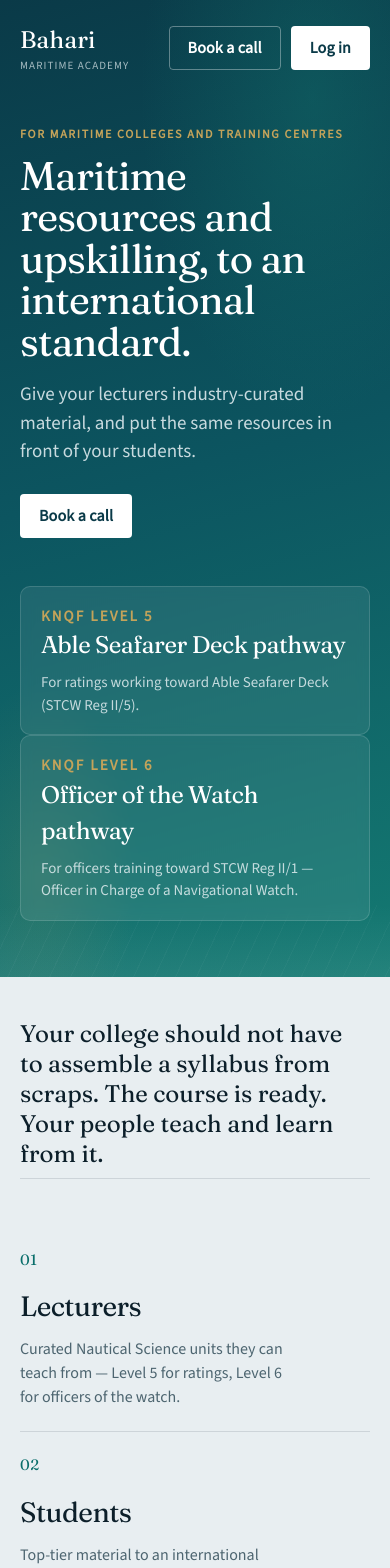
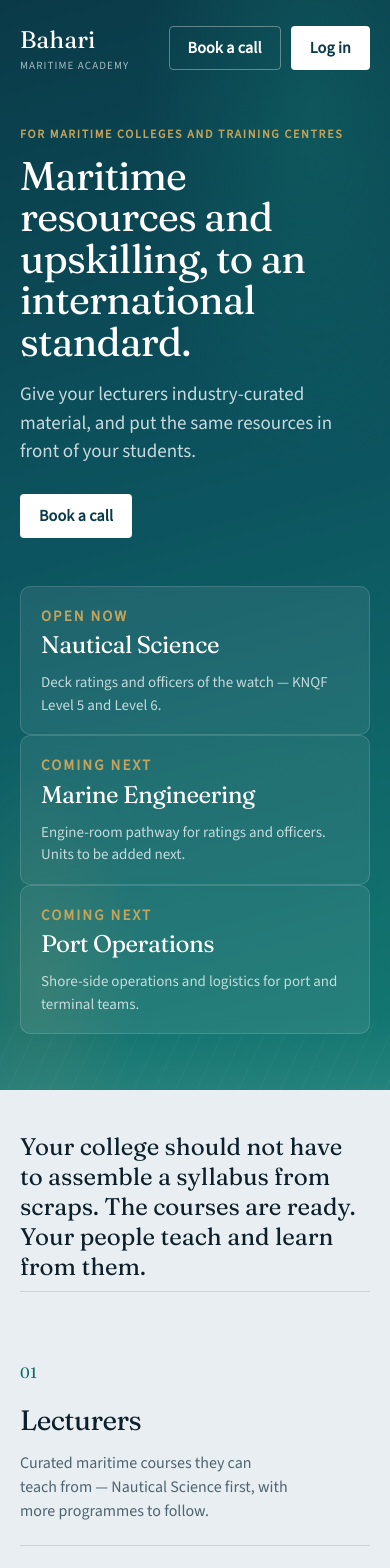
Before and after one commit to Mtsumi/baharia, a React (Vite) app: page / in a window 390 px wide. Shown: the top 1568 px of the page. Built offline with nearby package versions, Linux system fonts and the light colour scheme.

Commit message:
Make Nautical Science one course in a multi-course catalogue.
Add Marine Engineering and Port Operations as coming programmes, with a courses home and nested routes into Nautical Science units.

```diff
--- a/src/App.tsx
+++ b/src/App.tsx
@@ -1,5 +1,5 @@
 import { Link, NavLink, Navigate, Route, Routes, useLocation, useNavigate } from "react-router-dom";
-import { Assumptions, Landing, Login, Materials, People, ResourcePage, SectionNav } from "./screens";
+import { Assumptions, CoursePage, Landing, Login, Materials, People, ResourcePage, SectionNav } from "./screens";
 import { useStore } from "./store";
 
 let leaving = false;
@@ -79,7 +79,8 @@ export function App() {
         <Route path="/login" element={<Login />} />
         <Route path="/assumptions" element={<Assumptions />} />
         <Route path="/materials" element={<RequireAuth><Materials /></RequireAuth>} />
-        <Route path="/materials/:resourceId" element={<RequireAuth><ResourcePage /></RequireAuth>} />
+        <Route path="/materials/:courseId" element={<RequireAuth><CoursePage /></RequireAuth>} />
+        <Route path="/materials/:courseId/:unitId" element={<RequireAuth><ResourcePage /></RequireAuth>} />
         <Route path="/people" element={<RequireAuth><RequireAdmin><People /></RequireAdmin></RequireAuth>} />
         <Route path="*" element={<p>That page is not in this version.</p>} />
       </Routes>
--- a/src/sample.ts
+++ b/src/sample.ts
@@ -10,10 +10,19 @@ export type Person = {
   email: string;
 };
 
+export type CourseId = "nautical-science" | "marine-engineering" | "port-operations";
 export type LevelId = "level5" | "level6";
+
+export type Course = {
+  id: CourseId;
+  title: string;
+  summary: string;
+  status: "open" | "coming";
+};
 
 export type Level = {
   id: LevelId;
+  courseId: CourseId;
   title: string;
   knqf: string;
   code: string;
@@ -29,6 +38,7 @@ export type LessonPart = {
 
 export type Unit = {
   id: string;
+  courseId: CourseId;
   levelId: LevelId;
   title: string;
   hours: number;
@@ -40,14 +50,31 @@ export type Unit = {
   teachingNotes?: string[];
 };
 
-export const course = {
-  title: "Nautical Science",
-  summary: "Competency-based programmes for deck ratings and officers of the watch.",
-};
+export const courses: Course[] = [
+  {
+    id: "nautical-science",
+    title: "Nautical Science",
+    summary: "Deck ratings and officers of the watch — KNQF Level 5 and Level 6.",
+    status: "open",
+  },
+  {
+    id: "marine-engineering",
+    title: "Marine Engineering",
+    summary: "Engine-room pathway for ratings and officers. Units to be added next.",
+    status: "coming",
+  },
+  {
+    id: "port-operations",
+    title: "Port Operations",
+    summary: "Shore-side operations and logistics for port and terminal teams.",
+    status: "coming",
+  },
+];
 
 export const levels: Level[] = [
   {
     id: "level5",
+    courseId: "nautical-science",
     title: "Level 5",
     knqf: "KNQF Level 5",
     code: "1041 454 A",
@@ -57,6 +84,7 @@ export const levels: Level[] = [
   },
   {
     id: "level6",
+    courseId: "nautical-science",
     title: "Level 6",
     knqf: "KNQF Level 6",
     code: "1041 554 A",
@@ -69,6 +97,7 @@ export const levels: Level[] = [
 export const units: Unit[] = [
   {
     id: "l5-seamanship",
+    courseId: "nautical-science",
     levelId: "level5",
     title: "Seamanship Practices",
     hours: 80,
@@ -82,6 +111,7 @@ export const units: Unit[] = [
   },
   {
     id: "l5-watchkeeping",
+    courseId: "nautical-science",
     levelId: "level5",
     title: "Watchkeeping Practices",
     hours: 80,
@@ -95,6 +125,7 @@ export const units: Unit[] = [
   },
   {
     id: "l5-deck-machinery",
+    courseId: "nautical-science",
     levelId: "level5",
     title: "Deck Machinery & Cargo Gear",
     hours: 70,
@@ -108,6 +139,7 @@ export const units: Unit[] = [
   },
   {
     id: "l5-mooring",
+    courseId: "nautical-science",
     levelId: "level5",
     title: "Berthing, Anchoring & Mooring",
     hours: 70,
@@ -121,6 +153,7 @@ export const units: Unit[] = [
   },
   {
     id: "l5-cargo",
+    courseId: "nautical-science",
     levelId: "level5",
     title: "Cargo Handling & Stowage",
     hours: 80,
@@ -134,6 +167,7 @@ export const units: Unit[] = [
   },
   {
     id: "l5-ship-handling",
+    courseId: "nautical-science",
     levelId: "level5",
     title: "Ship Handling & Manoeuvring",
     hours: 70,
@@ -147,6 +181,7 @@ export const units: Unit[] = [
   },
   {
     id: "l5-emergencies",
+    courseId: "nautical-science",
     levelId: "level5",
     title: "Emergencies at Sea and in Port",
     hours: 60,
@@ -160,6 +195,7 @@ export const units: Unit[] = [
   },
   {
     id: "l5-chartwork",
+    courseId: "nautical-science",
     levelId: "level5",
     title: "Basic Chartwork Practices",
     hours: 80,
@@ -173,6 +209,7 @@ export const units: Unit[] = [
   },
   {
     id: "l5-stability",
+    courseId: "nautical-science",
     levelId: "level5",
     title: "Ship Stability Principles",
     hours: 80,
@@ -186,6 +223,7 @@ export const units: Unit[] = [
   },
   {
     id: "l5-stcw-safety",
+    courseId: "nautical-science",
     levelId: "level5",
     title: "Basic Sea Safety (STCW)",
     hours: 50,
@@ -200,6 +238,7 @@ export const units: Unit[] = [
 
   {
     id: "l6-seamanship",
+    courseId: "nautical-science",
     levelId: "level6",
     title: "Seamanship Practices",
     hours: 100,
@@ -213,6 +252,7 @@ export const units: Unit[] = [
   },
   {
     id: "l6-navigation",
+    courseId: "nautical-science",
     levelId: "level6",
     title: "Navigation Principles",
     hours: 120,
@@ -253,6 +293,7 @@ export const units: Unit[] = [
   },
   {
     id: "l6-chartwork",
+    courseId: "nautical-science",
     levelId: "level6",
     title: "Chartwork Practices",
     hours: 90,
@@ -266,6 +307,7 @@ export const units: Unit[] = [
   },
   {
     id: "l6-celestial",
+    courseId: "nautical-science",
     levelId: "level6",
     title: "Celestial Navigation",
     hours: 100,
@@ -279,6 +321,7 @@ export const units: Unit[] = [
   },
   {
     id: "l6-bridge",
+    courseId: "nautical-science",
     levelId: "level6",
     title: "Bridge Equipment & Systems",
     hours: 80,
@@ -292,6 +335,7 @@ export const units: Unit[] = [
   },
   {
     id: "l6-electronic-nav",
+    courseId: "nautical-science",
     levelId: "level6",
     title: "Electronic Navigation Equipment",
     hours: 80,
@@ -305,6 +349,7 @@ export const units: Unit[] = [
   },
   {
     id: "l6-cargo",
+    courseId: "nautical-science",
     levelId: "level6",
     title: "Cargo Handling & Stowage",
     hours: 90,
@@ -318,6 +363,7 @@ export const units: Unit[] = [
   },
   {
     id: "l6-watchkeeping",
+    courseId: "nautical-science",
     levelId: "level6",
     title: "Watchkeeping Duties",
     hours: 150,
@@ -360,6 +406,7 @@ export const units: Unit[] = [
   },
   {
     id: "l6-voyage",
+    courseId: "nautical-science",
     levelId: "level6",
     title: "Voyage Planning & Ocean Passage",
     hours: 100,
@@ -375,6 +422,7 @@ export const units: Unit[] = [
   },
   {
     id: "l6-ship-handling",
+    courseId: "nautical-science",
     levelId: "level6",
     title: "Ship Handling",
     hours: 80,
@@ -388,6 +436,7 @@ export const units: Unit[] = [
   },
   {
     id: "l6-emergencies",
+    courseId: "nautical-science",
     levelId: "level6",
     title: "Emergency Response",
     hours: 70,
@@ -401,6 +450,7 @@ export const units: Unit[] = [
   },
   {
     id: "l6-shipping-biz",
+    courseId: "nautical-science",
     levelId: "level6",
     title: "Shipping Business Management",
     hours: 80,
@@ -414,6 +464,7 @@ export const units: Unit[] = [
   },
   {
     id: "l6-colregs",
+    courseId: "nautical-science",
     levelId: "level6",
     title: "Collision Prevention Regulations",
     hours: 80,
@@ -427,6 +478,7 @@ export const units: Unit[] = [
   },
   {
     id: "l6-meteorology",
+    courseId: "nautical-science",
     levelId: "level6",
     title: "Meteorology",
     hours: 80,
@@ -440,6 +492,7 @@ export const units: Unit[] = [
   },
   {
     id: "l6-law",
+    courseId: "nautical-science",
     levelId: "level6",
     title: "Maritime Law & Conventions",
     hours: 70,
@@ -453,6 +506,7 @@ export const units: Unit[] = [
   },
   {
     id: "l6-stability",
+    courseId: "nautical-science",
     levelId: "level6",
     title: "Ship Stability Principles",
     hours: 90,
@@ -480,8 +534,8 @@ export const assumptions = [
     decision: "Only the college admin. Lecturers teach and study; they do not enrol people.",
   },
   {
-    question: "What is the course?",
-    decision: "Nautical Science, with KNQF Level 5 and Level 6 pathways. Units are studied in the app. Videos come later.",
+    question: "What courses are in the catalogue?",
+    decision: "Nautical Science is open (Level 5 and Level 6). Marine Engineering and Port Operations are listed as coming next. More courses can be added the same way.",
   },
   {
     question: "Where did the unit outlines come from?",
@@ -509,14 +563,26 @@ export function initialDb(): Db {
   };
 }
 
+export function findCourse(id: string): Course | undefined {
+  return courses.find((course) => course.id === id);
+}
+
 export function findUnit(id: string): Unit | undefined {
   return units.find((unit) => unit.id === id);
 }
 
-export function findLevel(id: LevelId): Level | undefined {
-  return levels.find((level) => level.id === id);
+export function findLevel(courseId: CourseId, levelId: LevelId): Level | undefined {
+  return levels.find((level) => level.courseId === courseId && level.id === levelId);
 }
 
-export function unitsForLevel(levelId: LevelId): Unit[] {
-  return units.filter((unit) => unit.levelId === levelId);
+export function levelsForCourse(courseId: CourseId): Level[] {
+  return levels.filter((level) => level.courseId === courseId);
 }
+
+export function unitsForLevel(courseId: CourseId, levelId: LevelId): Unit[] {
+  return units.filter((unit) => unit.courseId === courseId && unit.levelId === levelId);
+}
+
+export function unitsForCourse(courseId: CourseId): Unit[] {
+  return units.filter((unit) => unit.courseId === courseId);
+}
--- a/src/screens.tsx
+++ b/src/screens.tsx
@@ -2,13 +2,16 @@ import { FormEvent, useState } from "react";
 import { Link, NavLink, useLocation, useNavigate, useParams } from "react-router-dom";
 import {
   assumptions,
-  course,
+  courses,
+  findCourse,
   findLevel,
   findUnit,
   lecturerLimit,
-  levels,
+  levelsForCourse,
   studentLimit,
+  unitsForCourse,
   unitsForLevel,
+  type CourseId,
   type LevelId,
 } from "./sample";
 import { useStore } from "./store";
@@ -42,25 +45,25 @@ export function Landing() {
           </div>
         </section>
         <div className="hero-bands">
-          {levels.map((level) => (
-            <article key={level.id} className="hero-band">
-              <p className="kicker light">{level.knqf}</p>
-              <h2>{level.outcome}</h2>
-              <p>{level.blurb}</p>
+          {courses.map((item) => (
+            <article key={item.id} className="hero-band">
+              <p className="kicker light">{item.status === "open" ? "Open now" : "Coming next"}</p>
+              <h2>{item.title}</h2>
+              <p>{item.summary}</p>
             </article>
           ))}
         </div>
       </div>
 
       <section className="alive-strip">
-        <p className="alive-quote">Your college should not have to assemble a syllabus from scraps. The course is ready. Your people teach and learn from it.</p>
+        <p className="alive-quote">Your college should not have to assemble a syllabus from scraps. The courses are ready. Your people teach and learn from them.</p>
       </section>
 
       <section className="points">
         <article className="point">
           <span className="point-num">01</span>
           <h2>Lecturers</h2>
-          <p>Curated Nautical Science units they can teach from — Level 5 for ratings, Level 6 for officers of the watch.</p>
+          <p>Curated maritime courses they can teach from — Nautical Science first, with more programmes to follow.</p>
         </article>
         <article className="point">
           <span className="point-num">02</span>
@@ -70,7 +73,7 @@ export function Landing() {
         <article className="point">
           <span className="point-num">03</span>
           <h2>The institution</h2>
-          <p>Stop worrying about curriculum. Enrol your people, and run the course on your own network.</p>
+          <p>Stop worrying about curriculum. Enrol your people, and run the courses on your own network.</p>
         </article>
       </section>
     </div>
@@ -147,41 +150,54 @@ export function Login() {
 
 export function SectionNav() {
   const location = useLocation();
-  const unitId = location.pathname.startsWith("/materials/") ? location.pathname.slice("/materials/".length) : "";
-  const current = findUnit(unitId);
-  const [open, setOpen] = useState<Record<LevelId, boolean>>({
-    level5: current?.levelId === "level5",
-    level6: !current || current.levelId === "level6",
-  });
+  const parts = location.pathname.split("/").filter(Boolean);
+  const courseId = parts[0] === "materials" ? parts[1] : undefined;
+  const unitId = parts[0] === "materials" && parts.length >= 3 ? parts[2] : undefined;
+  const currentUnit = unitId ? findUnit(unitId) : undefined;
+  const [openCourse, setOpenCourse] = useState<CourseId | null>(
+    (currentUnit?.courseId ?? (courseId as CourseId) ?? "nautical-science") as CourseId,
+  );
 
   return (
     <div className="sections">
-      <p className="side-course">{course.title}</p>
-      {levels.map((level) => {
-        const items = unitsForLevel(level.id);
-        const expanded = open[level.id];
+      <p className="side-course">Courses</p>
+      {courses.map((item) => {
+        const expanded = openCourse === item.id;
+        const courseUnits = unitsForCourse(item.id);
         return (
-          <div key={level.id}>
+          <div key={item.id}>
+            {item.status === "open" ? (
+              <>
                 <button
                   type="button"
                   className="section-toggle"
                   aria-expanded={expanded}
-              onClick={() => setOpen((state) => ({ ...state, [level.id]: !state[level.id] }))}
+                  onClick={() => setOpenCourse(expanded ? null : item.id)}
                 >
-              {level.title}
+                  {item.title}
                   <span aria-hidden="true">{expanded ? "▾" : "▸"}</span>
                 </button>
                 {expanded && (
                   <div className="section-items">
-                {items.map((unit) => (
+                    <NavLink to={`/materials/${item.id}`} end className={({ isActive }) => (isActive && !unitId ? "active" : undefined)}>
+                      Course home
+                    </NavLink>
+                    {courseUnits.map((unit) => (
                       <NavLink
                         key={unit.id}
-                    to={`/materials/${unit.id}`}
+                        to={`/materials/${item.id}/${unit.id}`}
                         className={({ isActive }) => (isActive ? "active" : undefined)}
                       >
                         {unit.title}
                       </NavLink>
                     ))}
+                  </div>
+                )}
+              </>
+            ) : (
+              <div className="section-toggle muted-toggle">
+                {item.title}
+                <span>Soon</span>
               </div>
             )}
           </div>
@@ -191,8 +207,8 @@ export function SectionNav() {
   );
 }
 
-function UnitGrid({ levelId }: { levelId: LevelId }) {
-  const level = findLevel(levelId);
+function UnitGrid({ courseId, levelId }: { courseId: CourseId; levelId: LevelId }) {
+  const level = findLevel(courseId, levelId);
   if (!level) return null;
   return (
     <section className="level-block">
@@ -205,8 +221,8 @@ function UnitGrid({ levelId }: { levelId: LevelId }) {
         <p className="level-meta">{level.hours} hrs · {level.code}</p>
       </div>
       <div className="unit-grid">
-        {unitsForLevel(levelId).map((unit) => (
-          <Link key={unit.id} className="unit-card" to={`/materials/${unit.id}`}>
+        {unitsForLevel(courseId, levelId).map((unit) => (
+          <Link key={unit.id} className="unit-card" to={`/materials/${courseId}/${unit.id}`}>
             <span className="chip">{unit.lessons?.length ? "Ready to study" : unit.tag}</span>
             <h3>{unit.title}</h3>
             <p>{unit.description}</p>
@@ -223,38 +239,92 @@ export function Materials() {
   const firstName = current?.name.split(" ")[0] ?? "";
   const roleLine =
     session?.role === "admin"
-      ? "College view of the Nautical Science course your lecturers and students use."
+      ? "The courses available to your college. Nautical Science is open; more programmes follow."
       : session?.role === "lecturer"
-        ? `${firstName}, open a unit to see the teaching notes and the reading your students get.`
-        : `${firstName}, open a unit and work through the reading. Start with Watchkeeping Duties or Navigation Principles.`;
+        ? `${firstName}, pick a course. Open Nautical Science to teach and review units.`
+        : `${firstName}, pick a course to study. Start with Nautical Science.`;
 
   return (
     <main>
       <header className="page-head course-head">
+        <p className="kicker">Catalogue</p>
+        <h1>Courses</h1>
+        <p className="sub">{roleLine}</p>
+      </header>
+      <div className="course-grid">
+        {courses.map((item) => (
+          item.status === "open" ? (
+            <Link key={item.id} className="course-card" to={`/materials/${item.id}`}>
+              <span className="chip">Open</span>
+              <h2>{item.title}</h2>
+              <p>{item.summary}</p>
+            </Link>
+          ) : (
+            <div key={item.id} className="course-card soon">
+              <span className="chip wait">Coming next</span>
+              <h2>{item.title}</h2>
+              <p>{item.summary}</p>
+            </div>
+          )
+        ))}
+      </div>
+    </main>
+  );
+}
+
+export function CoursePage() {
+  const { courseId } = useParams();
+  const course = findCourse(courseId ?? "");
+  if (!course) return <p>That course is not in the catalogue.</p>;
+  if (course.status !== "open") {
+    return (
+      <main>
+        <p className="note-line"><Link className="back" to="/materials">Courses</Link></p>
+        <h1>{course.title}</h1>
+        <p className="sub">This course is listed for the college and will open when its units are ready.</p>
+      </main>
+    );
+  }
+
+  const courseLevels = levelsForCourse(course.id);
+  return (
+    <main>
+      <p className="note-line"><Link className="back" to="/materials">Courses</Link></p>
+      <header className="page-head course-head">
         <p className="kicker">Course</p>
         <h1>{course.title}</h1>
-        <p className="sub">{roleLine}</p>
+        <p className="sub">{course.summary}</p>
       </header>
-      <UnitGrid levelId="level6" />
-      <UnitGrid levelId="level5" />
+      {courseLevels.map((level) => (
+        <UnitGrid key={level.id} courseId={course.id} levelId={level.id} />
+      ))}
     </main>
   );
 }
 
 export function ResourcePage() {
-  const { resourceId } = useParams();
+  const { courseId, unitId } = useParams();
   const { session } = useStore();
-  const unit = findUnit(resourceId ?? "");
-  const level = unit ? findLevel(unit.levelId) : undefined;
+  const course = findCourse(courseId ?? "");
+  const unit = findUnit(unitId ?? "");
+  const level = unit && course ? findLevel(unit.courseId, unit.levelId) : undefined;
   const [done, setDone] = useState(false);
-  if (!unit || !level) return <p>That unit is not in this course.</p>;
+  if (!course || !unit || !level || unit.courseId !== course.id) {
+    return <p>That unit is not in this course.</p>;
+  }
 
   const isLecturer = session?.role === "lecturer" || session?.role === "admin";
   const hasLessons = Boolean(unit.lessons?.length);
 
   return (
     <main className="unit-page">
-      <p className="note-line"><Link className="back" to="/materials">{course.title}</Link> · {level.title}</p>
+      <p className="note-line">
+        <Link className="back" to="/materials">Courses</Link>
+        {" · "}
+        <Link className="back" to={`/materials/${course.id}`}>{course.title}</Link>
+        {" · "}
+        {level.title}
+      </p>
       <div className="role-pill">{isLecturer ? "Lecturer view" : "Student view"}</div>
       <p className="kicker">{unit.tag} unit · {unit.hours} hours</p>
       <h1>{unit.title}</h1>
--- a/src/styles.css
+++ b/src/styles.css
@@ -343,12 +343,48 @@ td { padding: 10px 8px; border-top: 1px solid var(--line); }
   font-size: 15px;
   color: white;
 }
+.muted-toggle {
+  opacity: 0.55;
+  cursor: default;
+}
+.muted-toggle:hover { background: none; }
+
+.course-grid {
+  display: grid;
+  grid-template-columns: repeat(auto-fill, minmax(260px, 1fr));
+  gap: 14px;
+}
+.course-card {
+  background: white;
+  border: 1px solid var(--line);
+  border-radius: 10px;
+  padding: 18px;
+  min-height: 170px;
+  display: flex;
+  flex-direction: column;
+  gap: 8px;
+  transition: transform 160ms ease, box-shadow 160ms ease, border-color 160ms ease;
+}
+a.course-card:hover {
+  transform: translateY(-3px);
+  border-color: var(--accent);
+  box-shadow: var(--shadow);
+}
+.course-card h2 {
+  margin: 0;
+  font-family: Fraunces, Georgia, serif;
+  font-size: 28px;
+  font-weight: 500;
+}
+.course-card p { margin: 0; color: var(--muted); }
+.course-card.soon { opacity: 0.72; }
+.chip.wait { background: #efe8d8; color: #6d624e; }
 
 .hero-bands {
   width: min(1120px, calc(100% - 40px));
   margin: 36px auto 0;
   display: grid;
-  grid-template-columns: 1fr 1fr;
+  grid-template-columns: repeat(3, 1fr);
   gap: 14px;
   position: relative;
   z-index: 1;
@@ -511,7 +547,7 @@ td { padding: 10px 8px; border-top: 1px solid var(--line); }
 .note-line { margin: 0 0 10px; font-size: 13px; color: var(--faint); }
 
 @media (max-width: 860px) {
-  .points, .gate, .adder, .card-top, .app, .hero-bands, .level-head { display: block; }
+  .points, .gate, .adder, .card-top, .app, .hero-bands, .level-head, .course-grid { display: block; }
   .point { border-right: 0; border-bottom: 1px solid var(--line); padding: 22px 0; }
   .point:last-child { border-bottom: 0; }
   .gate-brand, .gate-panel, .content { padding: 28px 20px; }
```
Lines whose indentation alone changed are shown as unchanged.
